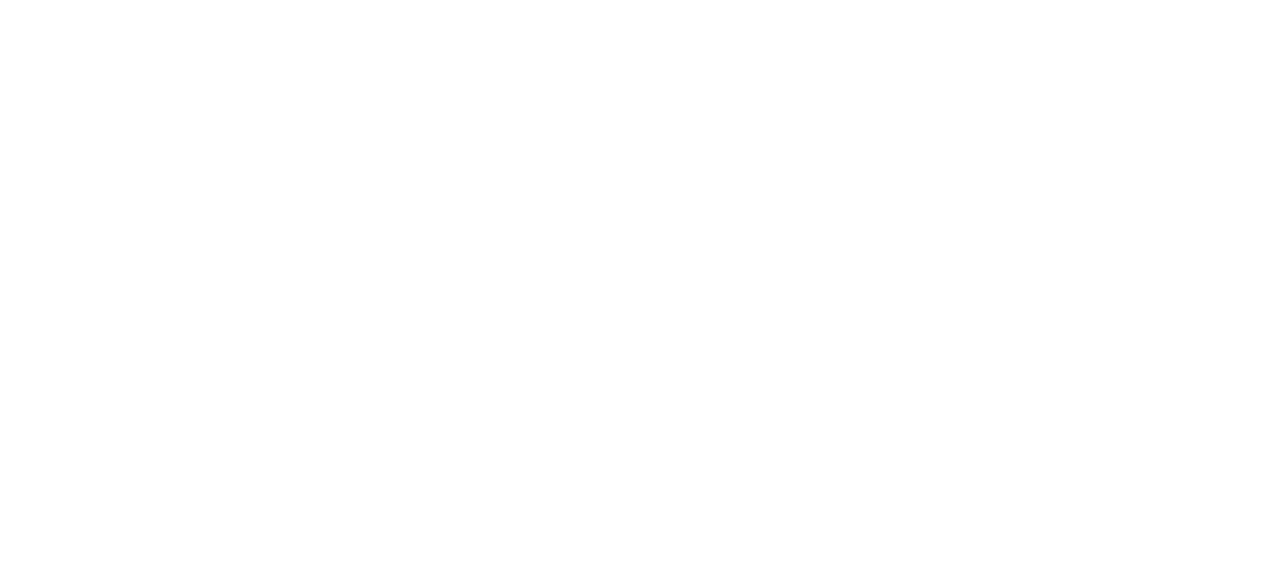
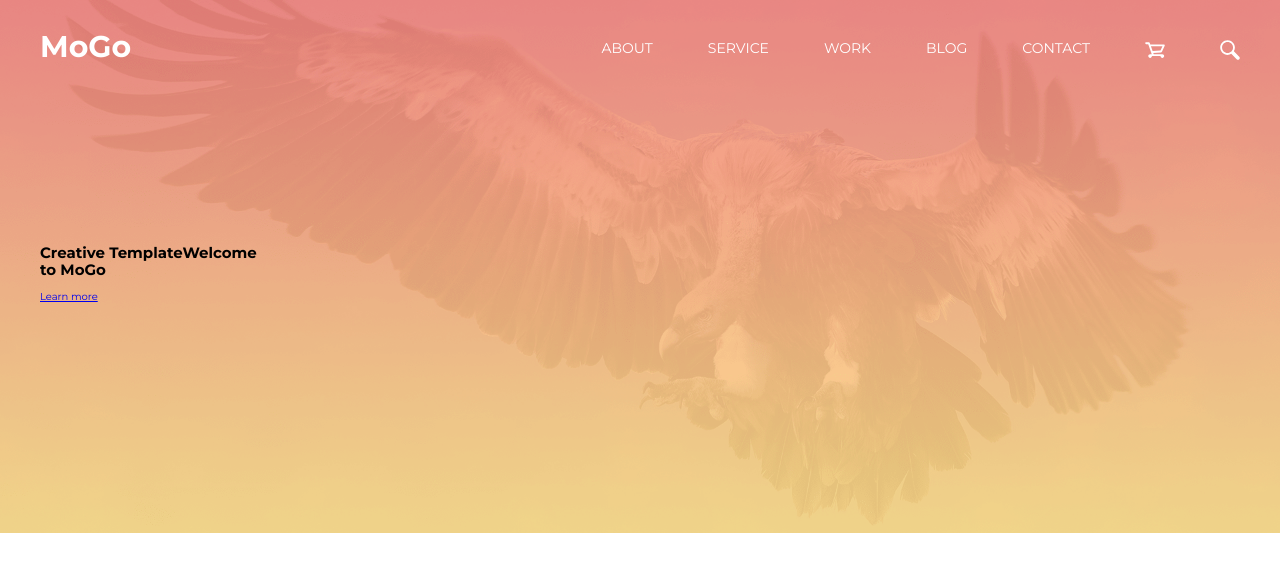
Before and after one commit to JustDenis/homework-11, a website: page src/index.html in a window 1280 px wide. Drawn offline with nearby package versions, Linux system fonts and the light colour scheme; files that its build step writes are made by us from their sources.

Commit message:
adedd code

```diff
--- a/src/index.html
+++ b/src/index.html
@@ -14,7 +14,49 @@
   </head>
 
   <body>
-
+    <header class="header">
+        <div class="container">
+            <nav class="menu">
+                <a href="#" class="logo">MoGo</a>
+                <ul class="nav-items">
+                    <li class="nav-item">
+                        <a href="#" class="nav-link">About</a>
+                    </li>
+                    <li class="nav-item">
+                        <a href="#" class="nav-link">Service</a>
+                    </li>
+                    <li class="nav-item">
+                        <a href="#" class="nav-link">Work</a>
+                    </li>
+                    <li class="nav-item">
+                        <a href="#" class="nav-link">Blog</a>
+                    </li>
+                    <li class="nav-item">
+                        <a href="#" class="nav-link">Contact</a>
+                    </li>
+                    <li class="nav-icon">
+                        <a href="#" class="nav-icon-link">
+                            <svg class="nav-icon-cart">
+                                <use href="./images/icons-sprite.svg#icon-basket"></use>
+                            </svg>
+                        </a>
+                    </li>
+                    <li class="nav-icon">
+                        <a href="#" class="nav-icon-link">
+                            <svg class="nav-icon-glass">
+                                <use href="./images/icons-sprite.svg#icon-search"></use>
+                            </svg>
+                        </a>
+                    </li>
+                </ul>
+            </nav>
+            <section class="header-section">
+                <h2 class="header-title"><span>Creative Template</span>Welcome <br> to MoGo
+                </h2>
+                <a href="#" class="header-link">Learn more</a>
+            </section>
+        </div>
+    </header>
     <!-- Сюда будет всталена ссылка на файл скриптов -->
     <!-- inject:js -->
     <!-- endinject -->
--- a/src/sass/base.scss
+++ b/src/sass/base.scss
@@ -10,6 +10,10 @@
 }
 
 body {
-  font-family: -apple-system, BlinkMacSystemFont, 'Segoe UI', Roboto, Oxygen,
-    Ubuntu, Cantarell, 'Open Sans', 'Helvetica Neue', sans-serif;
+  font-family: 'Montserrat', sans-serif;
 }
+
+.container{
+  width: 120rem;
+  margin: 0 auto;
+}
--- a/src/sass/layout/header.scss
+++ b/src/sass/layout/header.scss
@@ -0,0 +1,71 @@
+.header{
+    padding: 3rem 0 23rem 0;
+    background: url('../images/main-bg.png');
+    background-repeat: no-repeat;
+    background-size: cover;
+    background-position: center;
+}
+
+.menu{
+    @include flex(no-wrap);
+    margin-bottom: 16.5rem;
+}
+
+.logo{
+    color: $primary-light;
+    font-size: 3rem;
+    font-weight: 700;
+    text-decoration: none;
+    transition: 200ms linear;
+
+    &:hover{
+        color: $secondary-orange;
+        transition: 200ms linear;
+    }
+}
+
+.nav-items{
+    display: flex;
+}
+
+.nav-item,
+.nav-icon{
+    margin-right: 5.5rem;
+    list-style-type: none;
+}
+
+.nav-item:last-child,
+.nav-icon:last-child{
+    margin-right: 0;
+}
+
+.nav-link{
+    display: block;
+    padding-bottom: 1rem;
+    font-size: 1.4rem;
+    color: $primary-light;
+    text-transform: uppercase;
+    text-decoration: none;
+    border-bottom: 0.3rem solid transparent;
+    transition: 200ms linear;
+
+    &:hover{
+        color: $secondary-orange;
+        border-bottom: 0.3rem solid $secondary-orange;
+        transition: 200ms linear;
+    }
+}
+
+.nav-icon-cart,
+.nav-icon-glass{
+    height: 2rem;
+    width: 2rem;
+    fill: $primary-light;
+    transition: 200ms linear
+ }
+
+.nav-icon-cart:hover,
+.nav-icon-glass:hover{
+    fill: $secondary-orange;
+    transition: 200ms linear;
+}
```
